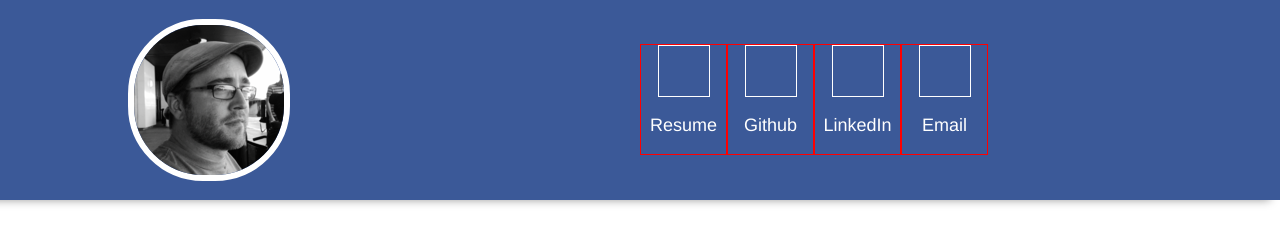
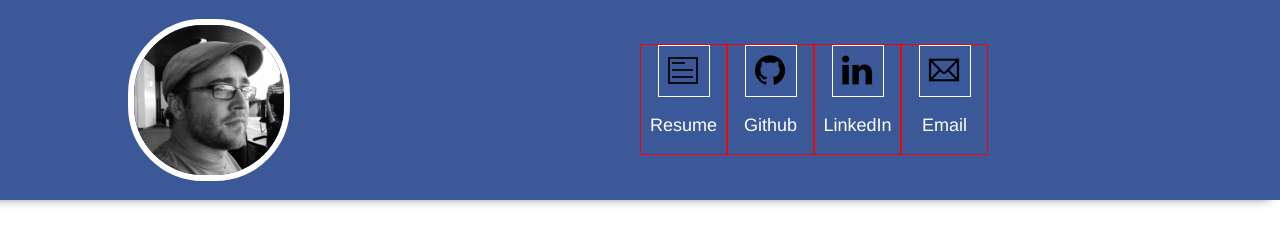
Before and after one commit to tomgalpin/updated_portfolio, a plain HTML site: page index.html in a window 1280 px wide. Drawn offline with nearby package versions, Linux system fonts and the light colour scheme.

Commit message:
background images for navbar

```diff
--- a/assets/css/style.css
+++ b/assets/css/style.css
@@ -172,11 +172,10 @@ nav li a {
     }
     .icon_containers { width: 85px;}
     .icon {
+        display: block;
         margin: 0 auto;
         border: 1px solid white;
-        background-image: url('assets/images/sprites.png');
-        background-repeat: no-repeat;
-        background-position: 50% 50%;
+        background: url('/assets/images/sprites.png') no-repeat;
         width: 50px;
         height: 50px;
     }
```
